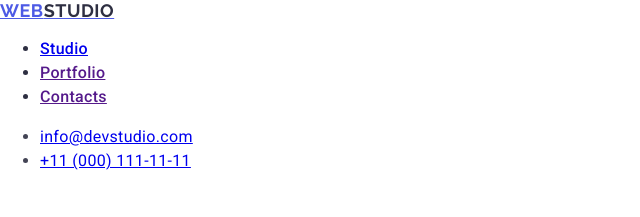
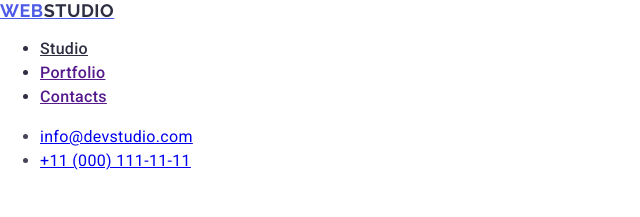
Before and after one commit to Rybalko-Andrii/goit-markup-hw-02, a plain HTML site: page index.html in a window 1280 px wide. Shown: the top 217 px of the page, 0-640 px from the left. Drawn offline with nearby package versions, Linux system fonts and the light colour scheme.

Commit message:
Header v3

```diff
--- a/index.html
+++ b/index.html
@@ -32,7 +32,9 @@
         >
 
         <ul class="nav">
-          <li class="nav-link-studio"><a href="./index.html">Studio</a></li>
+          <li class="nav-link">
+            <a class="nav-link-studio" href="./index.html">Studio</a>
+          </li>
           <li class="nav-link"><a href="">Portfolio</a></li>
           <li class="nav-link"><a href="">Contacts</a></li>
         </ul>
```
